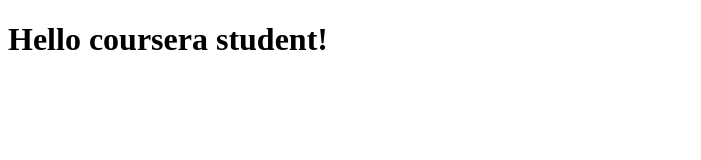
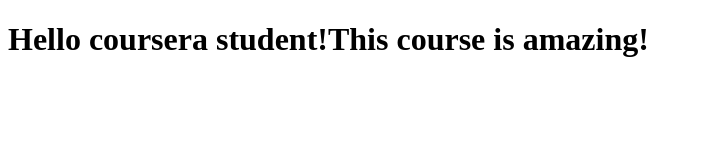
Before and after one commit to quocbaoqt97/AngularJS1, a plain HTML site: page index.html in a window 1280 px wide. Shown: the whole page, without its empty margins (0-701 px from the left). Drawn offline with Linux system fonts and the light colour scheme.

Commit message:
Next version.

```diff
--- a/index.html
+++ b/index.html
@@ -5,6 +5,6 @@
     <title>Hello coursera</title>
   </head>
   <body>
-    <h1>Hello coursera student!</h1>
+    <h1>Hello coursera student!This course is amazing!</h1>
   </body>
 </html>
```
